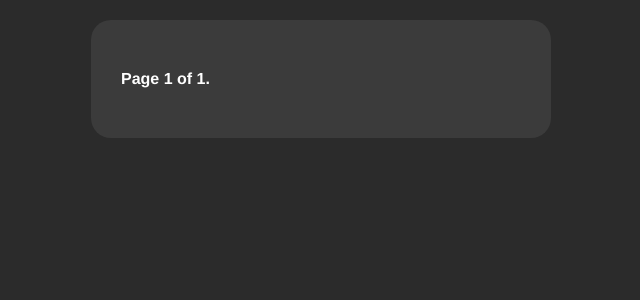
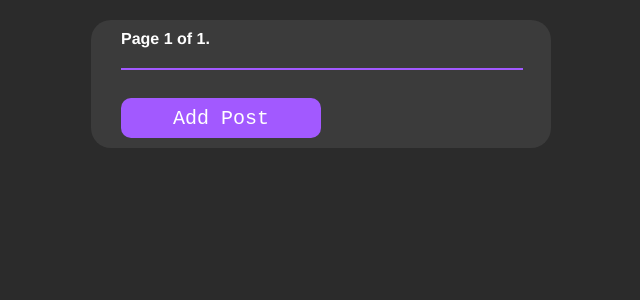
Before and after one commit to MuizValiyev/Blog, a Django app: page / in a window 1280 px wide. Shown: the top 300 px of the page, without its empty margins (319-959 px from the left). Run offline with Django 4.2, Linux system fonts and the light colour scheme; data that the repository does not hold is empty.

Commit message:
add form add post

```diff
--- a/main/templates/main/base.html
+++ b/main/templates/main/base.html
@@ -7,8 +7,8 @@
     <title>{% block title %} {% endblock %}</title>
     <link rel="stylesheet" href="{% static 'css/style.css' %}">
 </head>
-<body style="background-color: #2b2b2b; display: flex; justify-content: center; align-items: center;">
-    <div id="content">
+<body style="background-color: #2b2b2b; display: flex; justify-content: center;align-items: center;">
+    <div id="content" >
         {% block content %}
         {% endblock %}
     </div>
--- a/main/templates/main/paginator.html
+++ b/main/templates/main/paginator.html
@@ -1,4 +1,4 @@
-<div class="pagination">
+<div class="pagination" style="margin: 0;">
     <span class="step-links">
         {% if page.has_previous %}
         <a href="?page={{ page.previous_page_number }}" style="font-size: 9px;">Previous</a>
--- a/main/templates/main/posts/list.html
+++ b/main/templates/main/posts/list.html
@@ -4,9 +4,8 @@
 
 {% block title  %} My Blog {% endblock %}
 
+{% block content %}
 
-
-{% block content %}
 
 {% if tag %}
 <h2>Posts tagged with "{{ tag.name }}"</h2>
@@ -35,4 +34,10 @@
     <p style="color: #fff;">{{ post.body|truncatewords:30|linebreaks }}</p>
     {% endfor %}
     {% include 'main/paginator.html' with page=posts %}
+
+    <hr style="width: 100%; border: 1px solid #A259FF; margin-top: 20px;">
+
+    <a href="{% url 'main:add' %}" style="display: flex; width: 200px;height: 40px; border-radius: 10px;background-color: #A259FF; justify-content: center;align-items: center; margin-top: 20px;">
+        <p style="color: #fff;">Add Post</p>
+    </a>
     {% endblock %}
--- a/main/urls.py
+++ b/main/urls.py
@@ -1,10 +1,11 @@
 from django.urls import path
-from .views import post_detail, post_list, post_share, post_comment
+from .views import post_detail, post_list, post_share, post_comment, add_post
 
 app_name = 'main'
 
 urlpatterns = [
   path('', post_list, name='post_list'),
+  path('add/', add_post, name='add'),
   path('<slug:post>/', post_detail, name='post_detail'),
   path('<int:post_id>/share/', post_share, name='post_share'),
   path('<int:post_id>/comment/', post_comment, name='post_comment'),
--- a/main/views.py
+++ b/main/views.py
@@ -1,13 +1,14 @@
 from django.shortcuts import get_object_or_404
-from django.shortcuts import render
+from django.shortcuts import render, redirect
 from .models import Post, Coment
 from django.core.paginator import Paginator, EmptyPage, PageNotAnInteger
-from .forms import EmilPostForm, ComentForm
+from .forms import EmilPostForm, ComentForm, PostForm
 from django.core.mail import send_mail
 from django.views.decorators.http import require_POST
 from django.template.loader import render_to_string
 from taggit.models import Tag
 from django.db.models import Count
+from django.utils.text import slugify
 
 def post_list(request, tag_slug=None):
     post = Post.published.all()
@@ -75,3 +76,19 @@ def post_comment(request, post_id):
         comment.post = post
         comment.save()
     return render(request, 'main/posts/comment.html', {'post': post, 'form': form, 'comment': comment})
+
+
+
+def add_post(request):
+    if request.method == 'POST':
+        form = PostForm(request.POST)
+        if form.is_valid():
+            post = form.save(commit=False)
+            post.author = request.user
+            post.slug = slugify(post.title)
+            post.save()
+            form.save_m2m()
+            return redirect('main:post_list')
+    else:
+        form = PostForm()
+    return render(request, 'main/posts/add_post.html', {'form': form})
```
Also changed, not shown: main/forms.py (+8 -0 lines), main/templates/main/posts/add_post.html (added, +24 -0 lines). Lines whose indentation alone changed are shown as unchanged.
